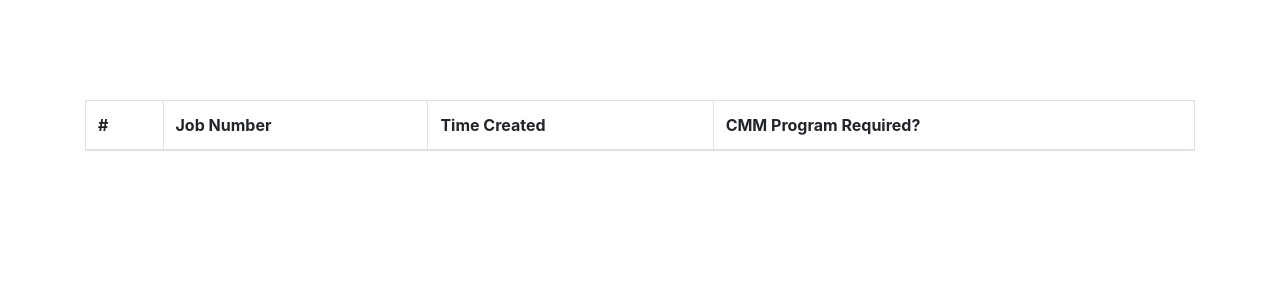
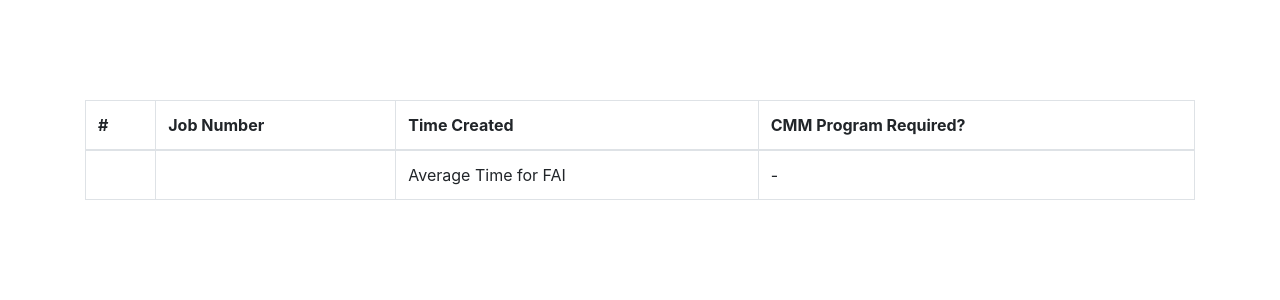
Before and after one commit to brockmeyer7/inspection_queue_display, a Django app: page / in a window 1280 px wide. Shown: the top 300 px of the page. Run offline with Django 4.2, Linux system fonts and the light colour scheme; data that the repository does not hold is empty; some libraries are stand-ins or nearby versions.

Commit message:
start work on displaying average time for FAI

```diff
--- a/inspection_queue/jobs/models.py
+++ b/inspection_queue/jobs/models.py
@@ -11,3 +11,4 @@ class CompleteJob(models.Model):
     job_number = models.CharField(max_length=10)
     created = models.DateTimeField()
     completed = models.DateTimeField()
+    delta = models.IntegerField()
--- a/inspection_queue/jobs/templates/index.html
+++ b/inspection_queue/jobs/templates/index.html
@@ -38,6 +38,18 @@
                     </td>
                 </tr>
                 {% endfor %}
+                <tr>
+                    <td></td>
+                    <td></td>
+                    <td>Average Time for FAI</td>
+                    <td>
+                        {% if average != None %}
+                        {{average}}
+                        {% else %}
+                        -
+                        {% endif %}
+                    </td>
+                </tr>
             </tbody>
         </table>
     </div>
--- a/inspection_queue/jobs/urls.py
+++ b/inspection_queue/jobs/urls.py
@@ -4,5 +4,5 @@ from . import views
 
 urlpatterns = [
     path('', views.index, name="index"),
-    path('update_jobs', views.update_jobs, name='add_job'),
+    path('update_jobs', views.update_jobs, name='update_jobs'),
 ]
--- a/inspection_queue/jobs/views.py
+++ b/inspection_queue/jobs/views.py
@@ -3,17 +3,17 @@ from django.shortcuts import render, redirect
 from django.http import HttpResponse
 from django.views.decorators.http import require_http_methods
 from django.views.decorators.csrf import csrf_exempt
+from django.db.models import Avg
 import datetime
 from .models import Job, CompleteJob
 import json
 import pytz
-from time import sleep
 
 
 @require_http_methods(['GET', 'POST'])
 def index(request):
     tz = pytz.timezone('US/Central')
-    context = {'jobs_list': []}
+    context = {'jobs_list': [], 'average': None}
     jobs = list(Job.objects.all().order_by('created'))
     for i, job in enumerate(jobs):
         dt = job.created.astimezone(tz)
```
